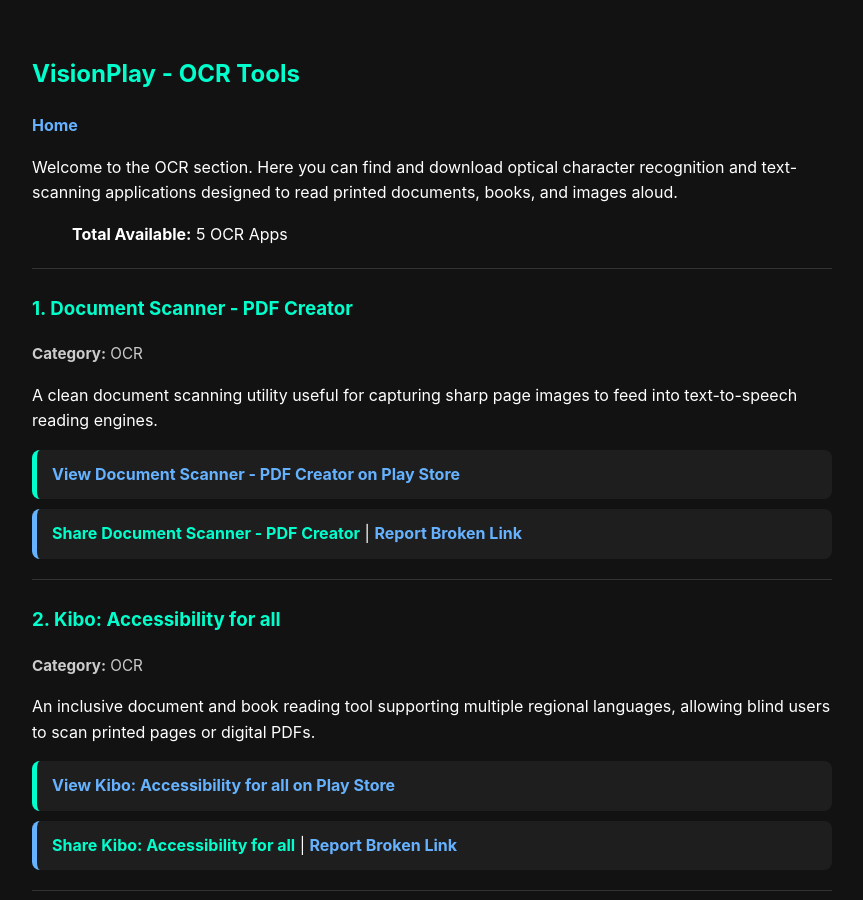
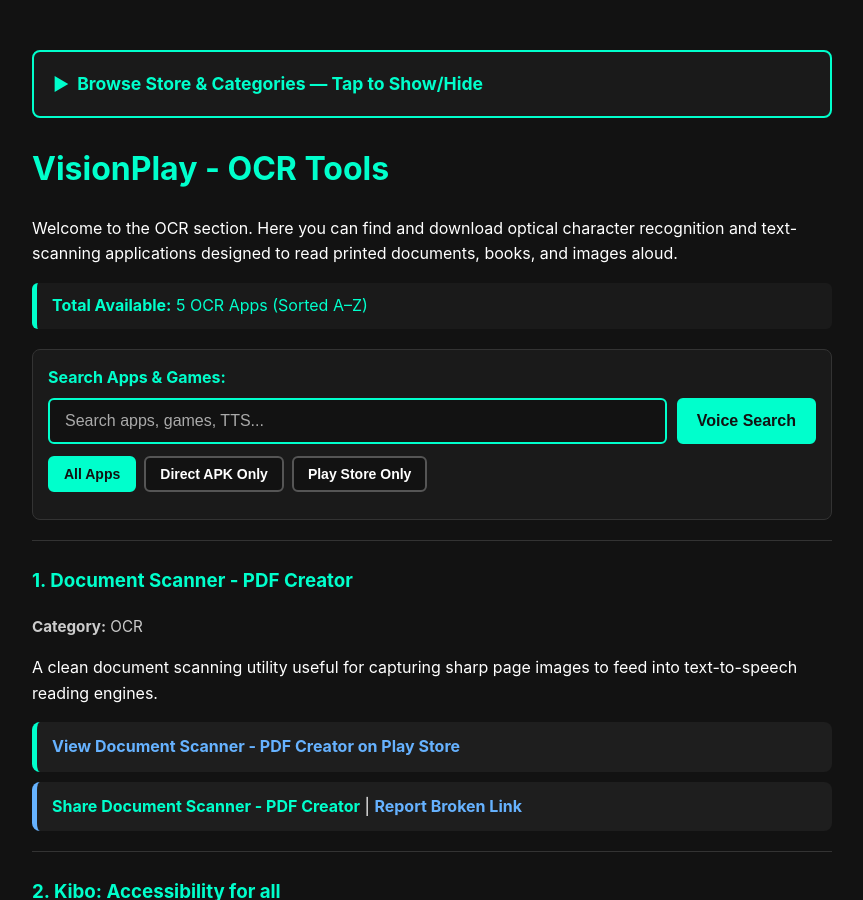
Before and after one commit to abhishekdey-hub/VisionPlay, a Jekyll site: the page built from optical-character-recognition/index.md, in a window 1280 px wide and 900 px high. Shown: the whole window, without its empty margins (208-1071 px from the left). Built offline with Jekyll 4.4.1, drawn with Linux system fonts in a browser that asks for light colours.

Commit message:
Update index.md

```diff
--- a/optical-character-recognition/index.md
+++ b/optical-character-recognition/index.md
@@ -6,14 +6,19 @@ keywords: ocr, document scanner, text recognition, blind reading, accessibility
 language: en
 ---
 
-## VisionPlay - OCR Tools
-[Home](../)
+{% include category-menu.html %}
+
+# VisionPlay - OCR Tools
 
 Welcome to the OCR section. Here you can find and download optical character recognition and text-scanning applications designed to read printed documents, books, and images aloud.
 
 {% assign sorted_apps = site.data.ocr | sort_natural: "name" %}
 
-> **Total Available:** {{ sorted_apps.size }} OCR Apps
+<p class="store-stats" role="status">
+  <strong>Total Available:</strong> {{ sorted_apps.size }} OCR Apps (Sorted A&ndash;Z)
+</p>
+
+{% include search-box.html %}
 
 ---
 
```
